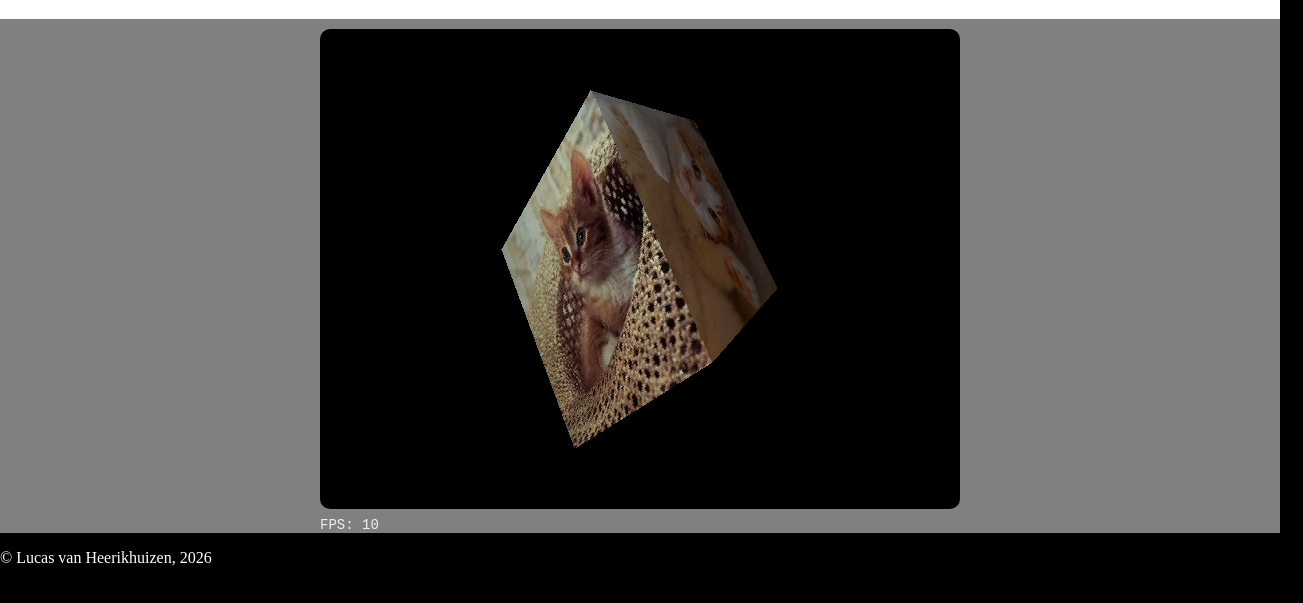
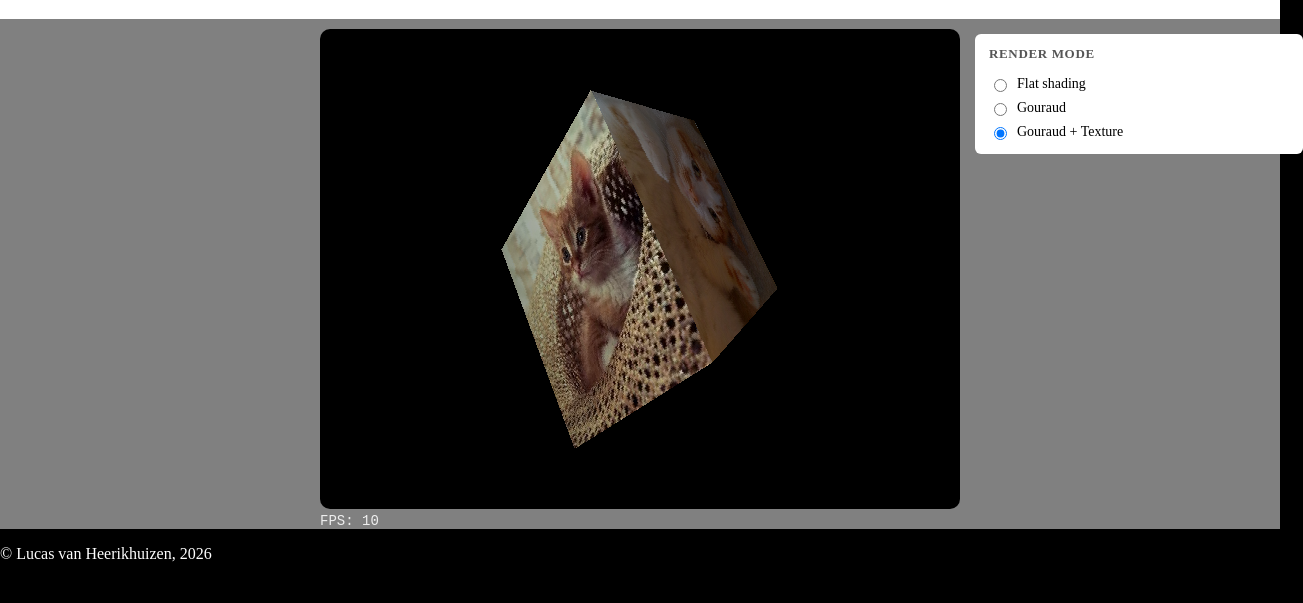
Before and after one commit to Lucas1981/kitty-cube, a website built with Vite: page index.html in a window 1280 px wide. Shown: the part 61-664 px from the top of the page, 1303 px wide, since content can reach past the window. Built offline with nearby package versions, Linux system fonts and the light colour scheme; animation ran at ten frames a second.

Commit message:
Update readme and add method selector

```diff
--- a/index.html
+++ b/index.html
@@ -25,7 +25,17 @@
         background: grey;
         width: 100%;
         float: left;
+      }
+      #content .container {
+        display: flex;
+        align-items: flex-start;
         padding-top: 10px;
+      }
+      .spacer {
+        flex: 0 0 320px;
+      }
+      .canvas-area {
+        flex: 0 0 640px;
       }
       #footer {
         background: black;
@@ -50,7 +60,7 @@
         padding: 5px;
       }
       #canvas {
-        margin: 0 320px 0 320px;
+        display: block;
         padding: 0;
         border-radius: 10px;
         background: #000000;
@@ -58,10 +68,35 @@
         height: 480px;
       }
       #fps-display {
-        margin: 4px 320px 0 320px;
+        margin-top: 4px;
         font-family: monospace;
         font-size: 14px;
         color: #eee;
+      }
+      .controls {
+        flex: 0 0 320px;
+        padding: 0 10px;
+        box-sizing: border-box;
+      }
+      .control {
+        background: white;
+        border-radius: 6px;
+        padding: 10px 14px;
+      }
+      .control h4 {
+        margin: 0 0 8px;
+        font-size: 13px;
+        text-transform: uppercase;
+        letter-spacing: 0.05em;
+        color: #555;
+      }
+      .control label {
+        display: flex;
+        align-items: center;
+        gap: 7px;
+        padding: 4px 0;
+        font-size: 14px;
+        cursor: pointer;
       }
     </style>
   </head>
@@ -73,10 +108,27 @@
     </div>
     <div id="content">
       <div class="container">
-        <canvas id="canvas">Not supported</canvas>
-        <div id="fps-display">FPS: —</div>
-        <div>
-          <span id="z0"></span> <span id="z1"></span> <span id="z2"></span>
+        <div class="spacer"></div>
+        <div class="canvas-area">
+          <canvas id="canvas">Not supported</canvas>
+          <div id="fps-display">FPS: —</div>
+        </div>
+        <div class="controls">
+          <div class="control">
+            <h4>Render mode</h4>
+            <label>
+              <input type="radio" name="render-mode" value="flat">
+              Flat shading
+            </label>
+            <label>
+              <input type="radio" name="render-mode" value="gouraud">
+              Gouraud
+            </label>
+            <label>
+              <input type="radio" name="render-mode" value="gouraud-texture" checked>
+              Gouraud + Texture
+            </label>
+          </div>
         </div>
       </div>
     </div>
--- a/src/geometry/Polygon.js
+++ b/src/geometry/Polygon.js
@@ -12,6 +12,7 @@ export class Polygon {
     this.strokeColor = undefined;
     this.surfaceNormal = undefined;
     this.texture = undefined;
+    this.uv = undefined;
     this.zIndex = undefined;
   }
 }
--- a/src/init.js
+++ b/src/init.js
@@ -17,12 +17,13 @@ function loadImage(src) {
 }
 
 export async function init() {
-  const cubeData = await fetch('/assets/textured-cube.json').then((r) => r.json());
+  const base = import.meta.env.BASE_URL;
+  const cubeData = await fetch(`${base}assets/textured-cube.json`).then((r) => r.json());
   const objects = new Object3D(cubeData);
 
   console.log('Loading textures…');
   const images = await Promise.all(
-    Array.from({ length: TOTAL_IMAGES }, (_, i) => loadImage(`/images/cats${i + 1}.jpg`))
+    Array.from({ length: TOTAL_IMAGES }, (_, i) => loadImage(`${base}images/cats${i + 1}.jpg`))
   );
   console.log(`${TOTAL_IMAGES} textures loaded.`);
 
@@ -35,16 +36,13 @@ export async function init() {
     offScreenCanvas.height = height;
     offScreenContext.drawImage(images[i], 0, 0);
     const textureData = offScreenContext.getImageData(0, 0, width, height);
+    const tw = width - 1;
+    const th = height - 1;
     objects.poly[i * 2].texture = textureData;
+    objects.poly[i * 2].uv = [[0, 0], [tw, 0], [tw, th]];
     objects.poly[i * 2 + 1].texture = textureData;
+    objects.poly[i * 2 + 1].uv = [[0, 0], [tw, th], [0, th]];
   }
-
-  const tw = images[0].width - 1;
-  const th = images[0].height - 1;
-  objects.uv = [
-    [[0, 0], [tw, 0], [tw, th]],
-    [[0, 0], [tw, th], [0, th]],
-  ];
 
   return objects;
 }
--- a/src/main.js
+++ b/src/main.js
@@ -4,13 +4,21 @@
 
 import { CANVAS_WIDTH, CANVAS_HEIGHT } from "./constants.js";
 import { Camera } from "./geometry/index.js";
-import { drawObjectGouraudTexture } from "./rasterizer/draw.js";
+import {
+  drawObject,
+  drawObjectGouraud,
+  drawObjectGouraudTexture,
+} from "./rasterizer/draw.js";
 import { init } from "./init.js";
 
 const ROTATION_SPEED = 100; // degrees per second
 
+const sun = [0, 0, 1];
 const ambient = 0.1;
 const pointLight = [0, 0, 0];
+
+const renderModeInput = () =>
+  document.querySelector('input[name="render-mode"]:checked').value;
 
 const canvas = document.getElementById("canvas");
 const fpsDisplay = document.getElementById("fps-display");
@@ -35,7 +43,22 @@ function drawScreen(objects, lastTime) {
   objects.rot[2] = (objects.rot[2] + step) % 360;
 
   contextData.data.fill(0);
-  drawObjectGouraudTexture(objects, camera, pointLight, ambient, contextData);
+  switch (renderModeInput()) {
+    case "flat":
+      drawObject(objects, camera, sun, contextData);
+      break;
+    case "gouraud":
+      drawObjectGouraud(objects, camera, sun, contextData);
+      break;
+    default:
+      drawObjectGouraudTexture(
+        objects,
+        camera,
+        pointLight,
+        ambient,
+        contextData,
+      );
+  }
   context.putImageData(contextData, 0, 0);
 
   fpsDisplay.textContent = `FPS: ${Math.floor(1000 / (delta || 1))}`;
--- a/src/rasterizer/draw.js
+++ b/src/rasterizer/draw.js
@@ -9,13 +9,13 @@ import {
   vectorLength,
   dotProduct,
   normalizeVector,
-} from '../math/vector.js';
-import { scaleAndRotate, convert3dto2d } from '../math/transform.js';
-import { AVERAGE_Z_INDEX } from '../constants.js';
-import { drawGeneralTriangle } from './triangle.js';
-import { drawGeneralTriangleGouraud } from './triangleGouraud.js';
-import { drawGeneralTriangleGouraudTexture } from './triangleTexture.js';
-import { shade } from './shading.js';
+} from "../math/vector.js";
+import { scaleAndRotate, convert3dto2d } from "../math/transform.js";
+import { AVERAGE_Z_INDEX } from "../constants.js";
+import { drawGeneralTriangle } from "./triangle.js";
+import { drawGeneralTriangleGouraud } from "./triangleGouraud.js";
+import { drawGeneralTriangleGouraudTexture } from "./triangleTexture.js";
+import { shade } from "./shading.js";
 
 /**
  * Draw object with flat per-polygon shading (one color per poly, shaded by distance to sun).
@@ -30,7 +30,7 @@ export function drawObject(object, camera, sun, cxData) {
       object.rot[0],
       object.rot[1],
       object.rot[2],
-      1
+      1,
     );
     fp = addVector(fp, object.pos);
     fp = subVector(fp, camera.pos);
@@ -41,23 +41,28 @@ export function drawObject(object, camera, sun, cxData) {
       camera.rot[0],
       camera.rot[1],
       camera.rot[2],
-      1
+      1,
     );
     object.rlist[j] = fp;
   }
 
+  object.backFaceCulling();
   object.paintersAlgorithm(AVERAGE_Z_INDEX);
 
   const dc = [];
   for (let j = 0; j < object.poly.length; j++) {
+    if (!object.poly[j].state) continue;
+
     const centroid = addVector(
       addVector(
         object.rlist[object.poly[j].vert[0]],
-        object.rlist[object.poly[j].vert[1]]
+        object.rlist[object.poly[j].vert[1]],
       ),
-      object.rlist[object.poly[j].vert[2]]
+      object.rlist[object.poly[j].vert[2]],
     );
-    const distToSun = vectorLength(subVector(sun, scaleVector(centroid, 1 / 3)));
+    const distToSun = vectorLength(
+      subVector(sun, scaleVector(centroid, 1 / 3)),
+    );
 
     for (let i = 0; i < 3; i++) {
       dc[i] = convert3dto2d(object.rlist[object.poly[j].vert[i]]);
@@ -79,7 +84,7 @@ export function drawObjectGouraud(object, camera, sun, cxData) {
       object.rot[0],
       object.rot[1],
       object.rot[2],
-      1
+      1,
     );
     fp = addVector(fp, object.pos);
     fp = subVector(fp, camera.pos);
@@ -90,7 +95,7 @@ export function drawObjectGouraud(object, camera, sun, cxData) {
       camera.rot[0],
       camera.rot[1],
       camera.rot[2],
-      1
+      1,
     );
     object.rlist[j] = fp;
   }
@@ -106,7 +111,7 @@ export function drawObjectGouraud(object, camera, sun, cxData) {
       dc[i] = convert3dto2d(object.rlist[object.poly[j].vert[i]]);
       const sc = shade(
         object.poly[j].color,
-        vectorLength(subVector(object.rlist[object.poly[j].vert[i]], sun))
+        vectorLength(subVector(object.rlist[object.poly[j].vert[i]], sun)),
       );
       dc[i].push(sc[0], sc[1], sc[2]);
     }
@@ -123,7 +128,7 @@ export function drawObjectGouraudTexture(
   camera,
   pointLight,
   ambient,
-  cxData
+  cxData,
 ) {
   for (let j = 0; j < object.vlist.length; j++) {
     let fp = object.vlist[j];
@@ -134,7 +139,7 @@ export function drawObjectGouraudTexture(
       object.rot[0],
       object.rot[1],
       object.rot[2],
-      1
+      1,
     );
     fp = addVector(fp, object.pos);
     fp = subVector(fp, camera.pos);
@@ -145,7 +150,7 @@ export function drawObjectGouraudTexture(
       camera.rot[0],
       camera.rot[1],
       camera.rot[2],
-      1
+      1,
     );
     object.rlist[j] = fp;
   }
@@ -158,10 +163,7 @@ export function drawObjectGouraudTexture(
 
     for (let i = 0; i < 3; i++) {
       const d = subVector(pointLight, object.rlist[object.poly[j].vert[i]]);
-      let point = dotProduct(
-        object.poly[j].surfaceNormal,
-        normalizeVector(d)
-      );
+      let point = dotProduct(object.poly[j].surfaceNormal, normalizeVector(d));
       if (point < 0) point = 0;
       const intensity = ambient + point;
 
@@ -169,14 +171,14 @@ export function drawObjectGouraudTexture(
       const sc = shade(
         object.poly[j].color,
         vectorLength(
-          subVector(object.rlist[object.poly[j].vert[i]], [0, 0, 1])
-        )
+          subVector(object.rlist[object.poly[j].vert[i]], [0, 0, 1]),
+        ),
       );
       dc[i].push(intensity);
       dc[i].push(sc[1]);
       dc[i].push(sc[2]);
-      dc[i].push(object.uv[j % 2][i][0]);
-      dc[i].push(object.uv[j % 2][i][1]);
+      dc[i].push(object.poly[j].uv[i][0]);
+      dc[i].push(object.poly[j].uv[i][1]);
       dc[i].push(object.rlist[object.poly[j].vert[i]][2]);
     }
     drawGeneralTriangleGouraudTexture(dc, object.poly[j].texture, cxData);
--- a/vite.config.js
+++ b/vite.config.js
@@ -2,6 +2,7 @@ import { defineConfig } from 'vite';
 
 export default defineConfig({
   root: '.',
+  base: './',
   publicDir: 'public',
   build: {
     outDir: 'dist',
```
Also changed, not shown: README.md.
